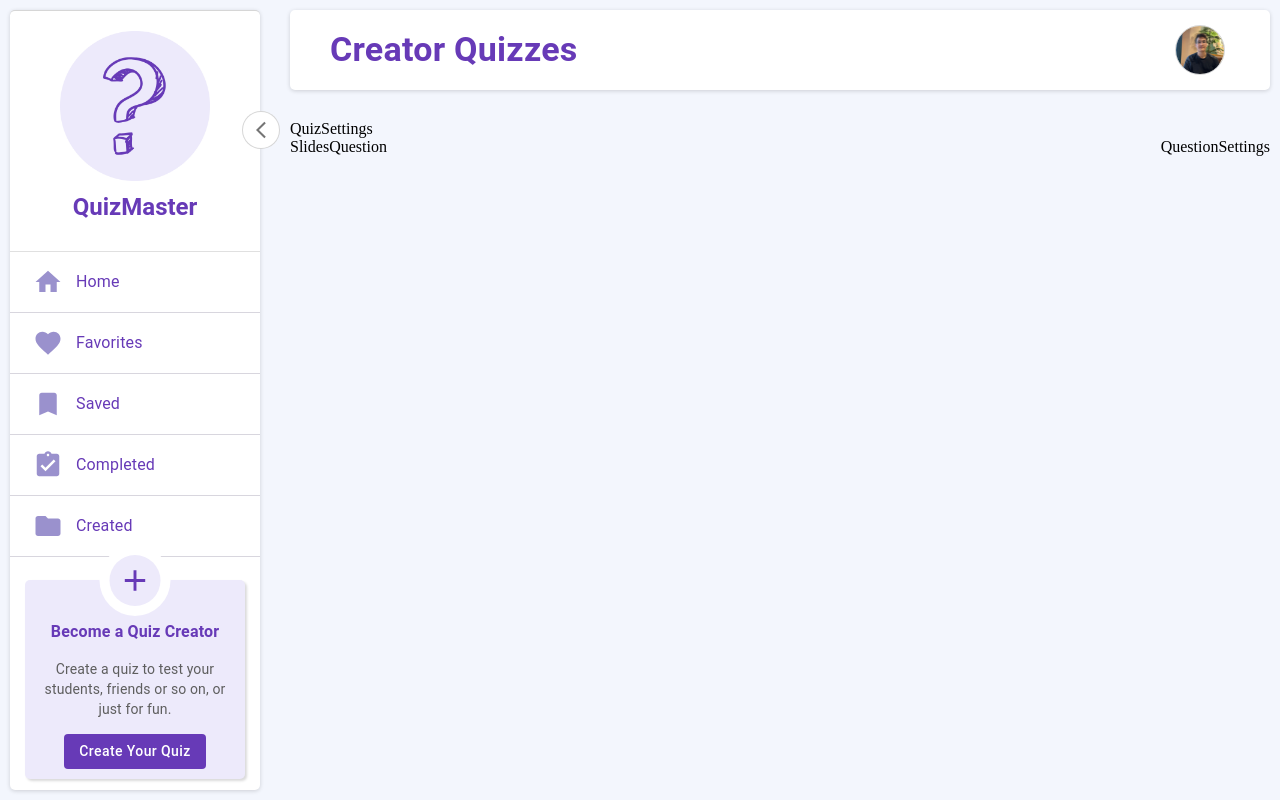
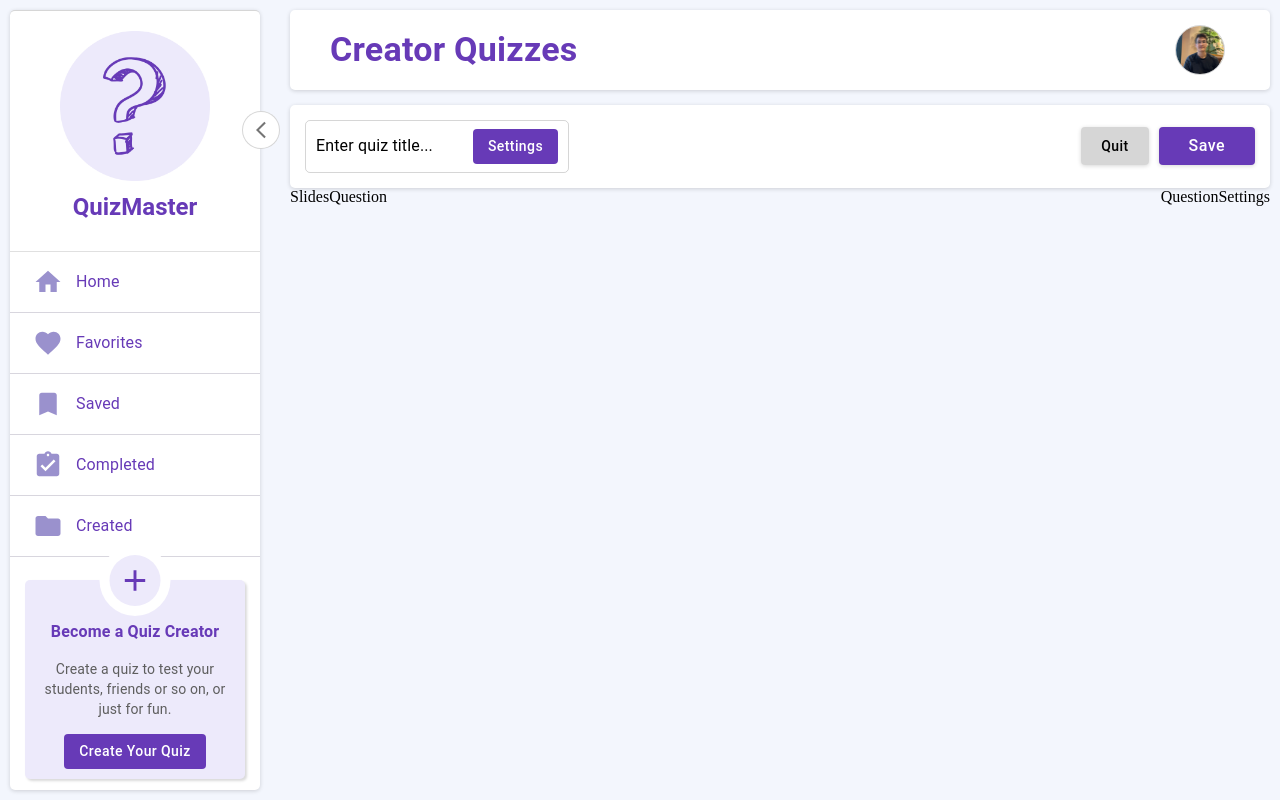
Before and after one commit to GoktugSulun/QuizMaster, a React (Vite) app in the folder frontend/: page /creator/1 in a window 1280 px wide. Built offline with nearby package versions, Linux system fonts and the light colour scheme; sample sign-in values are in the browser's storage.

Commit message:
Create elements for CreatorHeader components

```diff
--- /dev/null
+++ b/frontend/src/Pages/Creator/Components/CreatorHeader/CreatorHeader.tsx
@@ -0,0 +1,45 @@
+import { Button, Stack, Typography, useTheme } from '@mui/material';
+import * as S from '../../Style/Creator.style';
+import { CustomTooltip } from '@/Components/Tooltip';
+
+const CreatorHeader = () => {
+   const theme = useTheme();
+
+   return (
+      <S.CretorHeader>
+         <Stack
+            flexDirection="row"
+            alignItems="center"
+            gap={5}
+            border={`1px solid ${theme.palette.secondary.light}`}
+            borderRadius="5px"
+            padding="8px 10px"
+            sx={{ cursor: "pointer" }}
+         >
+            <Typography> Enter quiz title... </Typography>
+            <Button> Settings </Button>
+         </Stack>
+         <Stack
+            flexDirection="row"
+            gap="10px"
+         >
+            <CustomTooltip
+               placement="top"
+               arrow
+               title="Quit from creator"
+            >
+               <S.QuitButton> Quit </S.QuitButton>
+            </CustomTooltip>
+            <CustomTooltip
+               placement="top"
+               arrow
+               title="Save this quiz"
+            >
+               <S.SaveButton> Save </S.SaveButton>
+            </CustomTooltip>
+         </Stack>
+      </S.CretorHeader>
+   )
+}
+
+export default CreatorHeader
--- /dev/null
+++ b/frontend/src/Pages/Creator/Components/CreatorHeader/index.tsx
@@ -0,0 +1 @@
+export { default as CreatorHeader } from './CreatorHeader';
--- a/frontend/src/Pages/Creator/Creator.tsx
+++ b/frontend/src/Pages/Creator/Creator.tsx
@@ -4,16 +4,18 @@ import { QuestionSettings } from './Components/QuestionSettings';
 import { QuizSettings } from './Components/QuizSettings';
 import { Slides } from './Components/Slides';
 import * as S from './Style/Creator.style';
+import { CreatorHeader } from './Components/CreatorHeader';
 
 const CreateQuiz = () => {
   return (
     <S.CreateQuiz>
-      <QuizSettings />
+      <CreatorHeader />
       <Stack flexDirection="row">
         <Slides />
         <Question />
         <QuestionSettings />
       </Stack>
+      {/* <QuizSettings /> => MODAL */}
     </S.CreateQuiz>
   )
 }
--- a/frontend/src/Pages/Creator/Style/Creator.style.ts
+++ b/frontend/src/Pages/Creator/Style/Creator.style.ts
@@ -1,11 +1,23 @@
 import { PageWrapper } from "@/Core/Layout";
-import { Stack, styled } from "@mui/material";
+import { Button, Stack, alpha, styled } from "@mui/material";
 
 export const CreateQuiz = styled(PageWrapper)({
    display: "flex",
    flexDirection: "column",
-   padding: "30px 0"
+   padding: "15px 0"
 });
+
+
+export const CretorHeader = styled(Stack)(({ theme }) => ({
+   flexDirection: "row",
+   justifyContent: "space-between",
+   alignItems: "center",
+   gap: "10px",
+   background: theme.palette.common.white,
+   padding: "15px",
+   boxShadow: `${theme.palette.secondary.light} 0px 1px 4px`,
+   borderRadius: 5,
+}));
 
 export const Slides = styled(Stack)({
 
@@ -20,3 +32,19 @@ export const QuestionSettings = styled(Stack)({
 
 export const QuizSettings = styled(Stack)({
 });
+
+export const SaveButton = styled(Button)(({ theme }) => ({
+   padding: "5px 30px",
+   fontSize: 16,
+   boxShadow: `${theme.palette.secondary.light} 0px 1px 4px`,
+}));
+
+export const QuitButton = styled(Button)(({ theme }) => ({
+   padding: "5px 20px",
+   background: theme.palette.secondary.light,
+   color: theme.palette.common.black,
+   boxShadow: `${theme.palette.secondary.light} 0px 1px 4px`,
+   '&:hover': {
+      background: theme.palette.secondary.main,
+   }
+}));
--- a/frontend/src/theme.ts
+++ b/frontend/src/theme.ts
@@ -1,4 +1,4 @@
-import { createTheme } from '@mui/material/styles';
+import { alpha, createTheme } from '@mui/material/styles';
 import { deepPurple } from '@mui/material/colors';
 
 declare module '@mui/material/Button' {
@@ -19,7 +19,8 @@ declare module "@mui/material/styles" {
 const defaultTheme = createTheme({
   palette: {
     custom: {
-      main: 'rgba(129, 117, 192, 0.8)',
+      // main: 'rgba(129, 117, 192, 0.8)',
+      main: alpha('#8175c0', 0.8),
       light: '#EDEAFB'
     },
     primary: {
```
